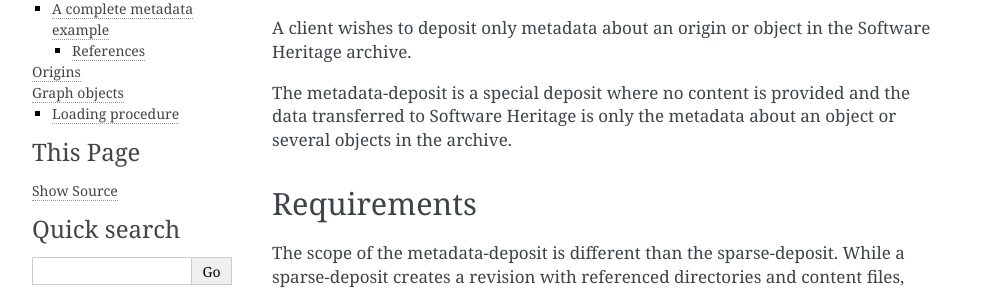
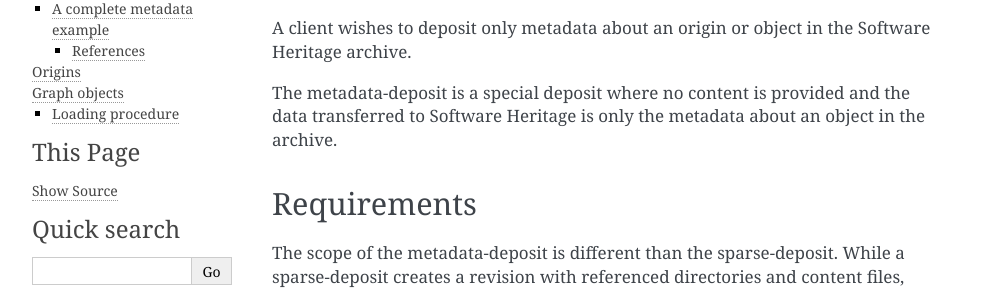
Before and after one commit to SoftwareHeritage/swh-deposit, a Sphinx documentation site: the page built from docs/specs/spec-meta-deposit.rst, in a window 1280 px wide. Shown: the part 159-451 px from the top of the page, without its empty margins (148-1141 px from the left). Built offline with Sphinx 7.4.7, drawn with Linux system fonts in a browser that asks for light colours; pages that are not in the unit, such as notebooks, are missing from menus.

Commit message:
spec-meta-deposit: only allow depositing metadata on one object at a time.
Depositing on multiple objects at the same time may have
tricky semantics, and I don't see a use case right now.

But we can allow later by simply using multiple tags in
the <swh:reference> tree.

```diff
--- a/docs/specs/spec-meta-deposit.rst
+++ b/docs/specs/spec-meta-deposit.rst
@@ -8,7 +8,7 @@
 
 The metadata-deposit is a special deposit where no content is
 provided and the data transferred to Software Heritage is only
-the metadata about an object or several objects in the archive.
+the metadata about an object in the archive.
 
 Requirements
 ------------
```
